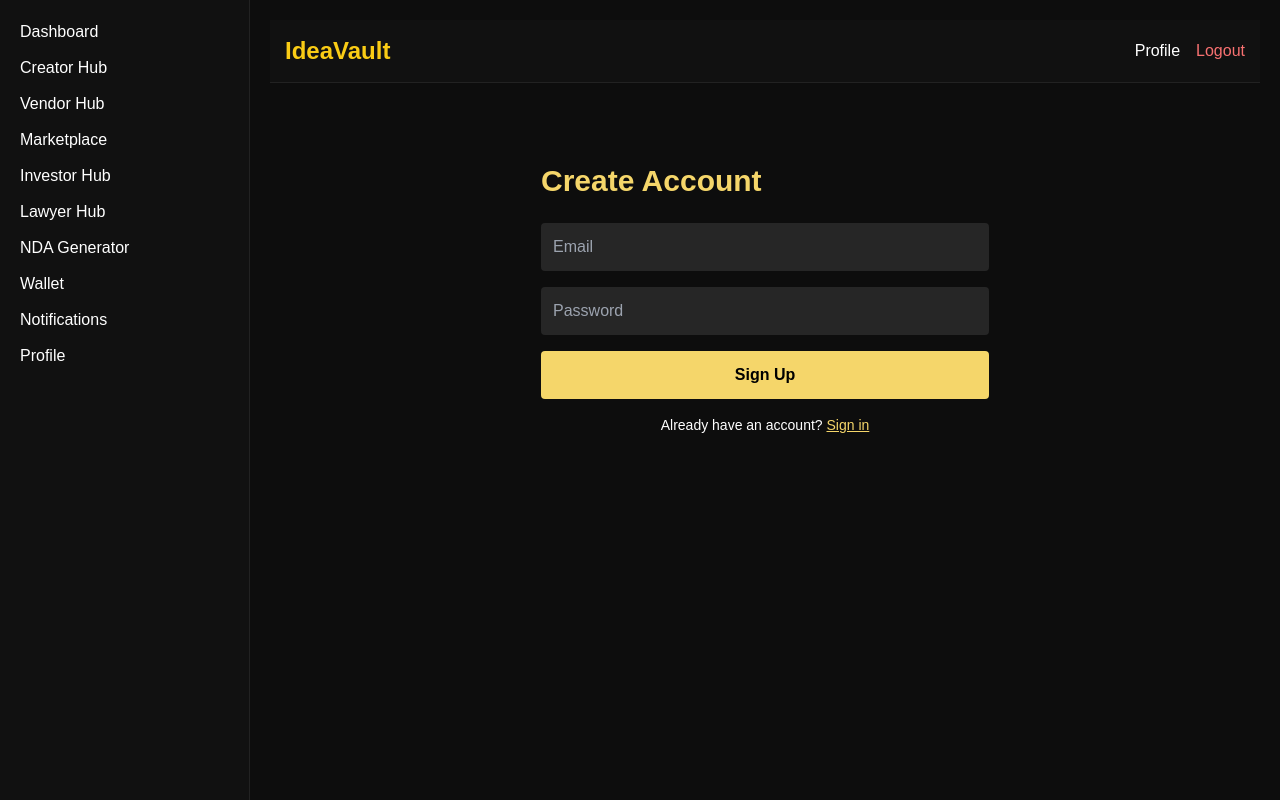
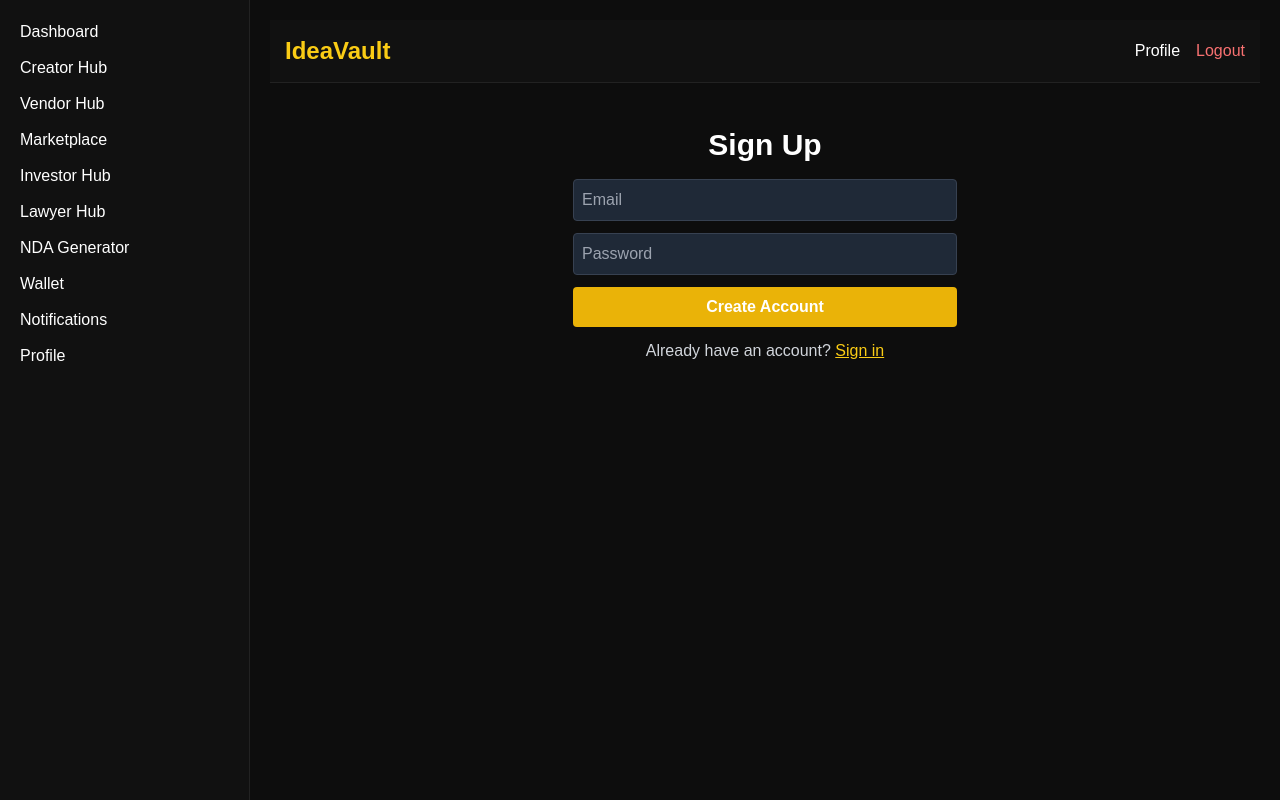
Before and after one commit to jaretlewis007-blip/IdeaVaultpro, a Next.js app in the folder IdeaVault_FULL_Project/: page /signup in a window 1280 px wide. Built offline with nearby package versions, Linux system fonts and the light colour scheme; no server answers.

Commit message:
Update page.tsx

```diff
--- a/IdeaVault_FULL_Project/app/signup/page.tsx
+++ b/IdeaVault_FULL_Project/app/signup/page.tsx
@@ -2,52 +2,68 @@
 
 import { useState } from "react";
 import { createUserWithEmailAndPassword } from "firebase/auth";
-import { auth, db } from "@/firebase/config";
-import { doc, setDoc, serverTimestamp } from "firebase/firestore";
-import Link from "next/link";
+import { auth } from "@/firebase/config";
+import { useRouter } from "next/navigation";
+import { db } from "@/firebase/config";
+import { setDoc, doc, serverTimestamp } from "firebase/firestore";
 
-export default function SignUpPage() {
+export default function SignUp() {
+  const router = useRouter();
   const [email, setEmail] = useState("");
   const [password, setPassword] = useState("");
 
-  const signup = async () => {
-    const user = await createUserWithEmailAndPassword(auth, email, password);
-    await setDoc(doc(db, "users", user.user.uid), {
+  const handleSignUp = async (e) => {
+    e.preventDefault();
+    try {
+      // Create user
+      const userCredential = await createUserWithEmailAndPassword(auth, email, password);
+
+      // Save to Firestore
+      await setDoc(doc(db, "users", userCredential.user.uid), {
         email,
         role: "creator",
-      createdAt: serverTimestamp()
+        createdAt: serverTimestamp(),
       });
+
+      router.push("/dashboard");
+    } catch (error) {
+      console.error("Sign-up failed:", error);
+      alert(error.message);
+    }
   };
 
   return (
-    <div className="max-w-md mx-auto mt-20">
-      <h1 className="text-3xl font-bold mb-6 text-gold">Create Account</h1>
+    <div className="p-6 flex flex-col items-center text-white">
+      <h1 className="text-3xl mb-4 font-bold">Sign Up</h1>
 
+      <form onSubmit={handleSignUp} className="flex flex-col space-y-3 w-full max-w-sm">
         <input
-        className="w-full p-3 bg-white/10 rounded mb-4"
+          type="email"
           placeholder="Email"
+          className="p-2 rounded bg-gray-800 border border-gray-700"
+          value={email}
           onChange={(e) => setEmail(e.target.value)}
         />
 
         <input
-        className="w-full p-3 bg-white/10 rounded mb-4"
           type="password"
           placeholder="Password"
+          className="p-2 rounded bg-gray-800 border border-gray-700"
+          value={password}
           onChange={(e) => setPassword(e.target.value)}
         />
 
         <button
-        onClick={signup}
-        className="w-full p-3 bg-gold text-black rounded font-bold"
+          type="submit"
+          className="bg-yellow-500 py-2 rounded font-bold hover:bg-yellow-600"
         >
-        Sign Up
+          Create Account
         </button>
+      </form>
 
-      <p className="mt-4 text-center text-sm">
+      <p className="mt-3 text-gray-300">
         Already have an account?{" "}
-        <Link href="/signin" className="text-gold underline">
-          Sign in
-        </Link>
+        <a href="/signin" className="text-yellow-400 underline">Sign in</a>
       </p>
     </div>
   );
```
Lines whose indentation alone changed are shown as unchanged.
